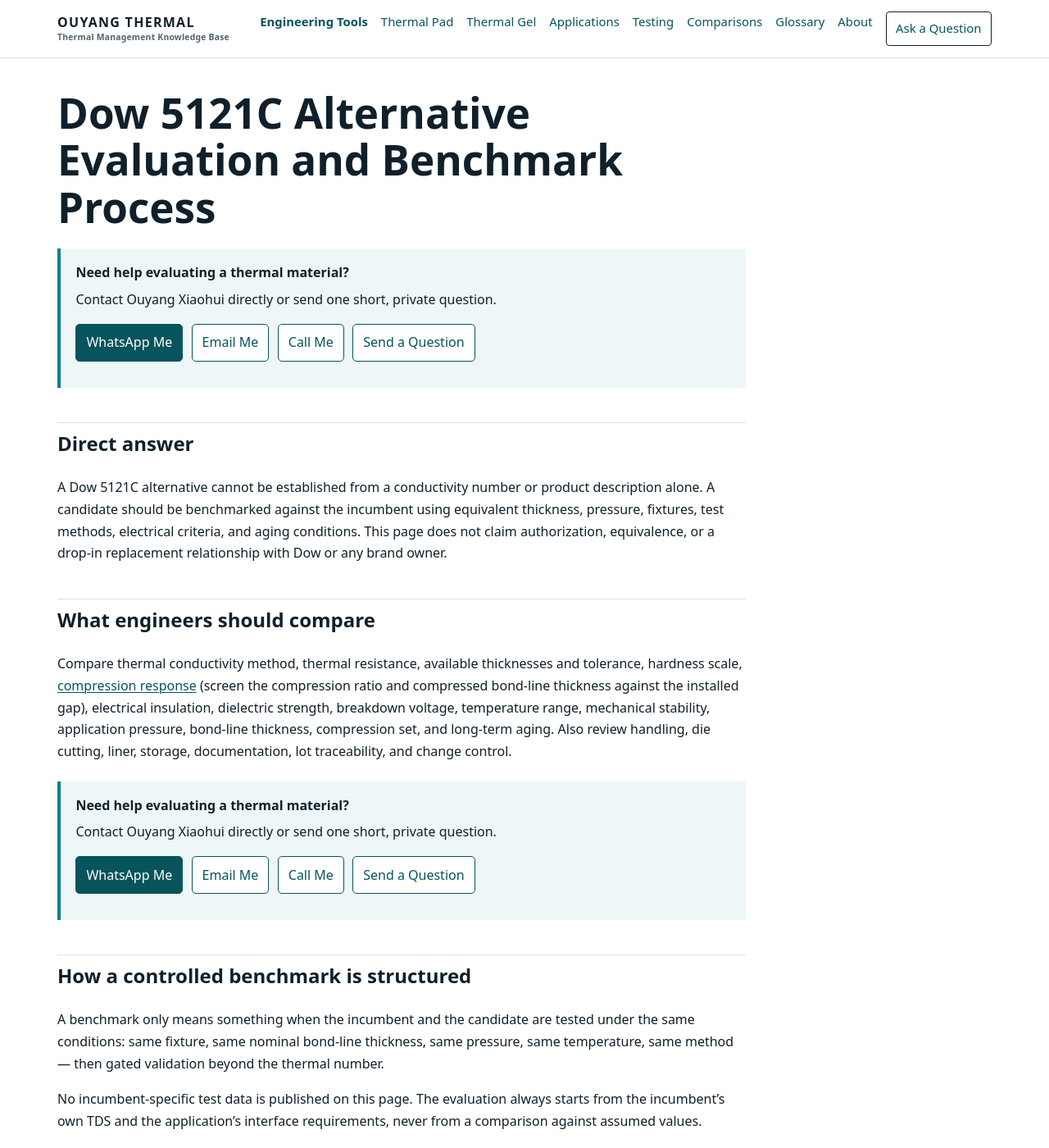
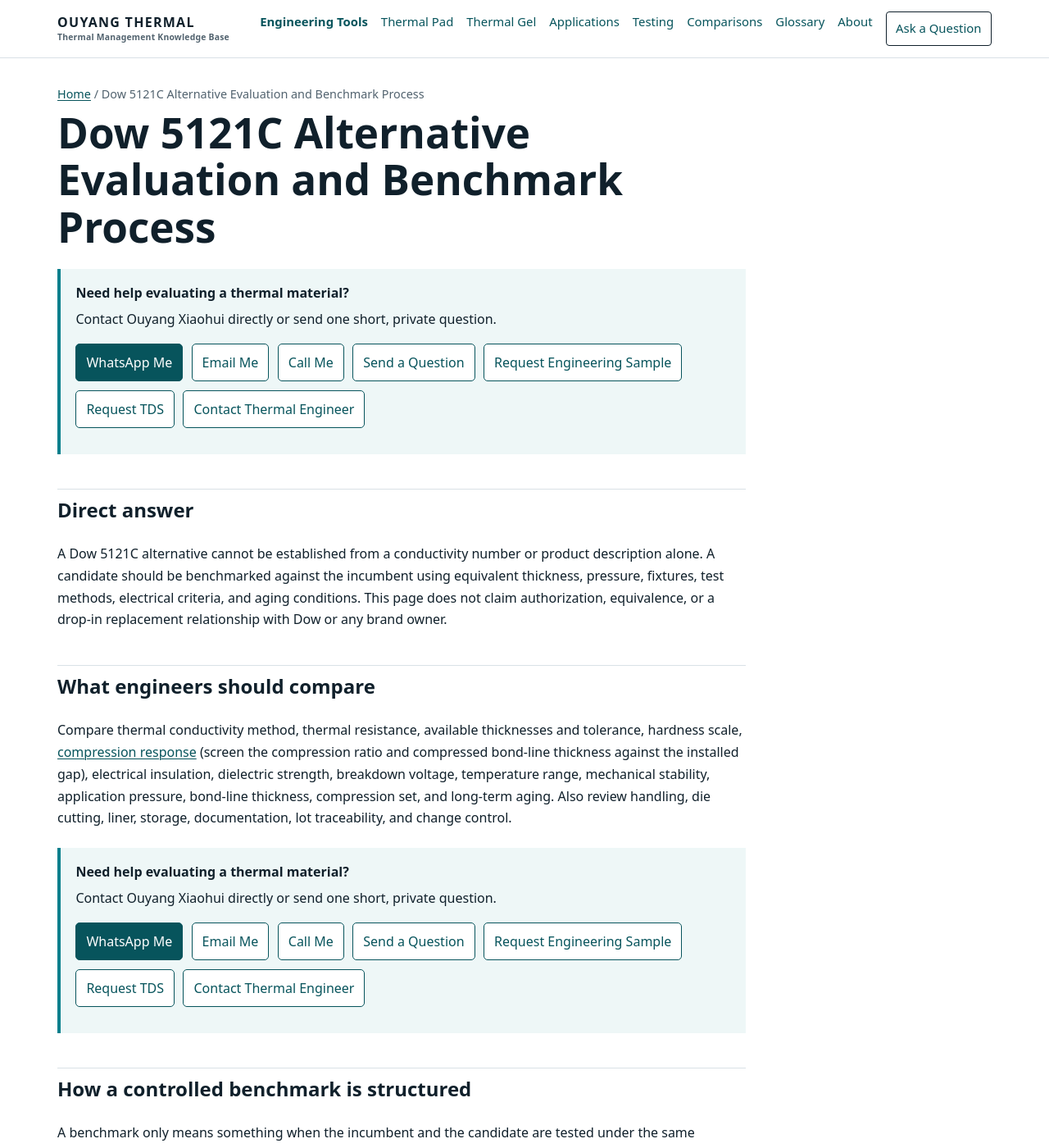
Before and after one commit to OuYangThermal/OuYangThermal.github.io, a Jekyll site: the page built from dow-5121c-alternative-evaluation/index.md, in a window 1280 px wide and 1400 px high. Shown: the whole window at 82% size. Built offline with Jekyll 4.4.1, drawn with Linux system fonts in a browser that asks for light colours.

Commit message:
GEO 2.0 P0: BreadcrumbList + visible breadcrumb on page layout; add Request Sample / Request TDS / Contact Thermal Engineer CTAs; Sample link in mobile bar

```diff
--- a/_includes/quick-contact.html
+++ b/_includes/quick-contact.html
@@ -1,4 +1,4 @@
-{% assign source_name = include.source | default: page.title %}{% assign wa_text = include.whatsapp | default: page.contact_message %}{% assign mail_subject = include.subject | default: page.email_subject %}{% capture email_body %}Hi Ouyang,
+{% assign source_name = include.source | default: page.title %}{% assign wa_text = include.whatsapp | default: page.contact_message %}{% assign mail_subject = include.subject | default: page.email_subject %}{% assign tds_subject = 'TDS Request - ' | append: source_name %}{% capture email_body %}Hi Ouyang,
 
 I found your website while researching thermal materials.
 
@@ -16,4 +16,4 @@
 
 Source: {{ source_name }}
 
-Best regards,{% endcapture %}<aside class="quick-contact" aria-label="Direct contact"><strong>Need help evaluating a thermal material?</strong><p>Contact Ouyang Xiaohui directly or send one short, private question.</p><div class="contact-actions"><a class="contact-primary" data-conversion="whatsapp_click" data-source="{{ source_name | escape }}" href="https://wa.me/8613367909790?text={{ wa_text | url_encode }}">WhatsApp Me</a><a data-conversion="email_click" data-source="{{ source_name | escape }}" href="mailto:5672306@gmail.com?subject={{ mail_subject | url_encode }}&amp;body={{ email_body | url_encode }}">Email Me</a><a data-conversion="phone_click" data-source="{{ source_name | escape }}" href="tel:+8613367909790">Call Me</a><a data-conversion="private_inquiry_click" data-source="{{ source_name | escape }}" href="{{ '/discuss-your-application/' | relative_url }}">Send a Question</a></div></aside>
+Best regards,{% endcapture %}<aside class="quick-contact" aria-label="Direct contact"><strong>Need help evaluating a thermal material?</strong><p>Contact Ouyang Xiaohui directly or send one short, private question.</p><div class="contact-actions"><a class="contact-primary" data-conversion="whatsapp_click" data-source="{{ source_name | escape }}" href="https://wa.me/8613367909790?text={{ wa_text | url_encode }}">WhatsApp Me</a><a data-conversion="email_click" data-source="{{ source_name | escape }}" href="mailto:5672306@gmail.com?subject={{ mail_subject | url_encode }}&amp;body={{ email_body | url_encode }}">Email Me</a><a data-conversion="phone_click" data-source="{{ source_name | escape }}" href="tel:+8613367909790">Call Me</a><a data-conversion="private_inquiry_click" data-source="{{ source_name | escape }}" href="{{ '/discuss-your-application/' | relative_url }}">Send a Question</a><a data-conversion="sample_request_click" data-source="{{ source_name | escape }}" href="{{ '/request-sample/' | relative_url }}">Request Engineering Sample</a><a data-conversion="tds_request_click" data-source="{{ source_name | escape }}" href="mailto:5672306@gmail.com?subject={{ tds_subject | url_encode }}&amp;body={{ email_body | url_encode }}">Request TDS</a><a data-conversion="engineer_contact_click" data-source="{{ source_name | escape }}" href="{{ '/discuss-your-application/' | relative_url }}">Contact Thermal Engineer</a></div></aside>
--- a/_includes/sticky-contact.html
+++ b/_includes/sticky-contact.html
@@ -12,4 +12,4 @@
 
 Source: {{ source_name }}
 
-Best regards,{% endcapture %}<nav class="mobile-contact-bar" aria-label="Quick contact"><a class="contact-primary" data-conversion="whatsapp_click" data-source="{{ source_name | escape }}" href="https://wa.me/8613367909790?text={{ wa_text | url_encode }}">WhatsApp</a><a data-conversion="email_click" data-source="{{ source_name | escape }}" href="mailto:5672306@gmail.com?subject={{ mail_subject | url_encode }}&amp;body={{ email_body | url_encode }}">Email</a><a data-conversion="phone_click" data-source="{{ source_name | escape }}" href="tel:+8613367909790">Call</a></nav>
+Best regards,{% endcapture %}<nav class="mobile-contact-bar" aria-label="Quick contact"><a class="contact-primary" data-conversion="whatsapp_click" data-source="{{ source_name | escape }}" href="https://wa.me/8613367909790?text={{ wa_text | url_encode }}">WhatsApp</a><a data-conversion="email_click" data-source="{{ source_name | escape }}" href="mailto:5672306@gmail.com?subject={{ mail_subject | url_encode }}&amp;body={{ email_body | url_encode }}">Email</a><a data-conversion="phone_click" data-source="{{ source_name | escape }}" href="tel:+8613367909790">Call</a><a data-conversion="sample_request_click" data-source="{{ source_name | escape }}" href="{{ '/request-sample/' | relative_url }}">Sample</a></nav>
--- a/_layouts/page.html
+++ b/_layouts/page.html
@@ -2,5 +2,5 @@
 layout: default
 ---
 {% assign resolved_title = page.display_title | default: page.title %}{% assign resolved_description = page.description %}{% if page.url == '/thermal-pad/' %}{% assign resolved_title = 'Thermal Pad' %}{% assign resolved_description = 'Compressible sheet-form gap fillers: selection, thickness, hardness, compression, and reliability.' %}{% endif %}
-<div class="container"><article class="article{% if page.commercial_contact %} has-commercial-contact{% endif %}"><h1 class="page-title">{{ resolved_title }}</h1>{% if page.commercial_contact %}{% include quick-contact.html %}{% endif %}{{ content }}</article></div>{% if page.commercial_contact %}{% include sticky-contact.html %}{% endif %}
-<script type="application/ld+json">{"@context":"https://schema.org","@type":"WebPage","name":{{ resolved_title | jsonify }},"description":{{ resolved_description | jsonify }},"url":{{ page.url | absolute_url | jsonify }}{% if page.lang %},"inLanguage":{{ page.lang | jsonify }}{% endif %},"isPartOf":{"@id":{{ '/#website' | absolute_url | jsonify }}}}</script>
+<div class="container"><nav class="breadcrumb" aria-label="Breadcrumb"><a href="{{ '/' | relative_url }}">Home</a> / {{ resolved_title }}</nav><article class="article{% if page.commercial_contact %} has-commercial-contact{% endif %}"><h1 class="page-title">{{ resolved_title }}</h1>{% if page.commercial_contact %}{% include quick-contact.html %}{% endif %}{{ content }}</article></div>{% if page.commercial_contact %}{% include sticky-contact.html %}{% endif %}
+<script type="application/ld+json">{"@context":"https://schema.org","@graph":[{"@type":"WebPage","name":{{ resolved_title | jsonify }},"description":{{ resolved_description | jsonify }},"url":{{ page.url | absolute_url | jsonify }}{% if page.lang %},"inLanguage":{{ page.lang | jsonify }}{% endif %},"isPartOf":{"@id":{{ '/#website' | absolute_url | jsonify }}}},{"@type":"BreadcrumbList","itemListElement":[{"@type":"ListItem","position":1,"name":"Home","item":{{ '/' | absolute_url | jsonify }}},{"@type":"ListItem","position":2,"name":{{ resolved_title | jsonify }},"item":{{ page.url | absolute_url | jsonify }}}]}]}</script>
```
